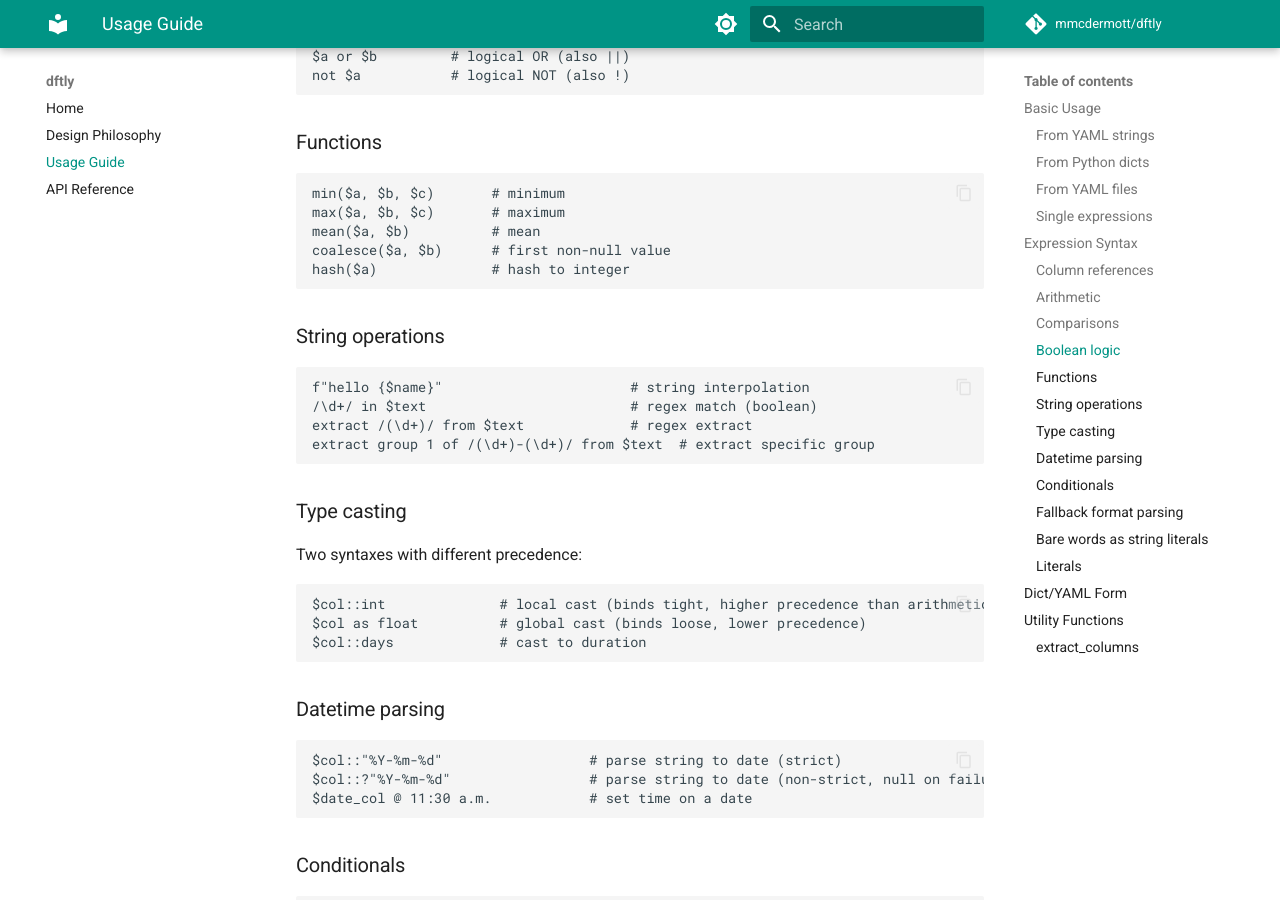
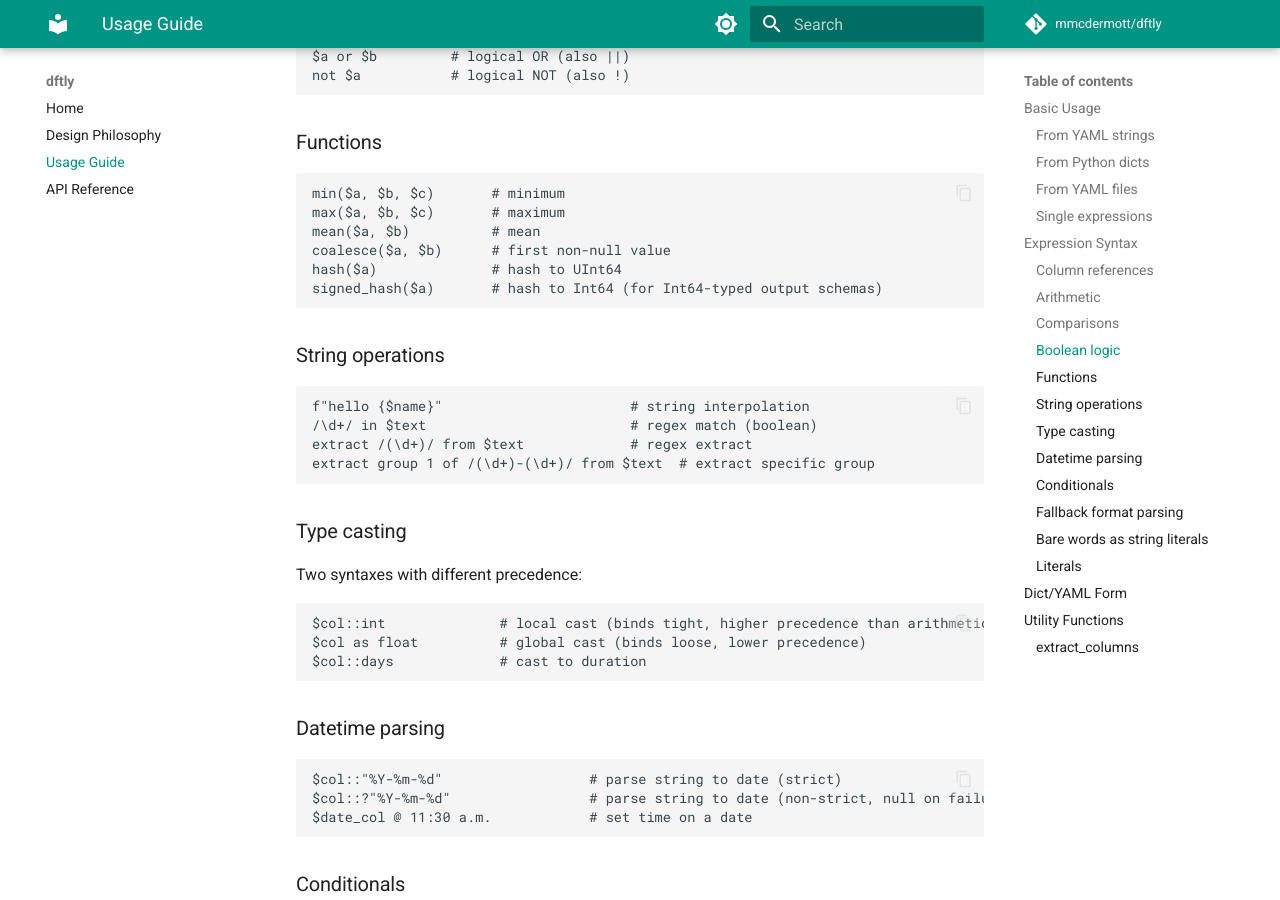
Before and after one commit to mmcdermott/dftly, an MkDocs documentation site: the page built from docs/usage.md, in a window 1280 px wide and 900 px high, scrolled down 1947 px. Built offline with MkDocs 1.6.1 and Material for MkDocs 9.7.7, drawn with Linux system fonts in a browser that asks for light colours; comment, search, counter and statistics services are not loaded.

Commit message:
Document signed_hash in usage and API reference
Adds signed_hash to the Functions section of usage.md and a mkdocstrings
entry for SignedHash in api.md, so the new Int64 hash variant is
surfaced in the docs site.

Co-Authored-By: Claude Opus 4.6 (1M context) <noreply@anthropic.com>

````diff
--- a/docs/usage.md
+++ b/docs/usage.md
@@ -103,7 +103,8 @@ min($a, $b, $c)       # minimum
 max($a, $b, $c)       # maximum
 mean($a, $b)          # mean
 coalesce($a, $b)      # first non-null value
-hash($a)              # hash to integer
+hash($a)              # hash to UInt64
+signed_hash($a)       # hash to Int64 (for Int64-typed output schemas)
 ```
 
 ### String operations
````
Also changed, not shown: docs/api.md (+4 -0 lines).
